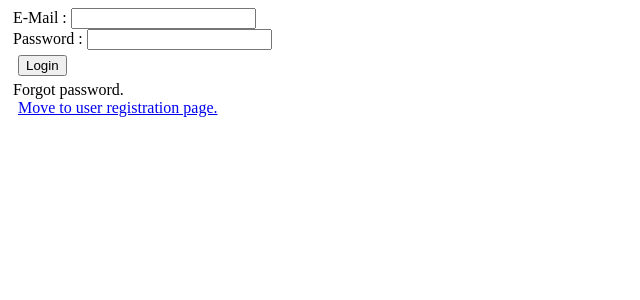
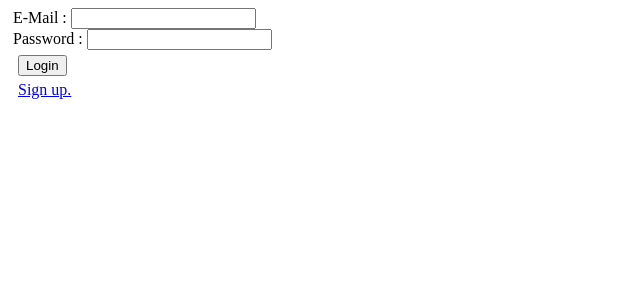
Before and after one commit to mathdwarf/tsumiki-templates, a Flask app: page /login in a window 1280 px wide. Shown: the top 300 px of the page, without its empty margins (0-640 px from the left). Run offline with Flask 2, Linux system fonts and the light colour scheme.

Commit message:
Update Login UI and flow.

```diff
--- a/flask-project/website/app/templates/login.html
+++ b/flask-project/website/app/templates/login.html
@@ -7,11 +7,13 @@
   </head>
   <body>
     <div style="margin: 5px;">
-      <div><span>E-Mail : </span><input type="text" id="email" /></div>
-      <div><span>Password : </span><input type="password" id="password" /></div>
+      <form action="javascript:login()">
+        <div><span>    E-Mail : </span><input type="text" id="email" /></div>
+        <div><span>    Password : </span><input type="password" id="password" /></div>
         <div><button id="loginBtn" style="margin: 5px;">Login</button></div>
-      <div><!--<a href="" style="margin: 5px;">-->Forgot password.<!--</a>--></div>
-      <div><a href="{{url_for('auth.register')}}" style="margin: 5px;">Move to user registration page.</a></div>
+      </form>
+      <!--<div><a href="" style="margin: 5px;">Forgot password.</a></div>-->
+      <div><a href="{{url_for('auth.register')}}" style="margin: 5px;">Sign up.</a></div>
     </div>
     <script>
       const email = document.getElementById('email');
@@ -19,6 +21,7 @@
       const loginBtn  = document.getElementById('loginBtn');
 
       function login() {
+        if ((email.value !== '') && (password.value !== '')) {
           let fData = new FormData();
           fData.append('email', email.value);
           fData.append('password', password.value);
@@ -32,13 +35,16 @@
               window.location.href = response.url;
             }
             else {
-            alert('Error', 'Occuring some error on login process.');
+              alert('Occuring some error on login process.', 'Error is happen!');
             }
-        }).catch(
-          error => console.log(error)
-        );
+          }).catch(error => {
+            alert('Occuring some error on login process.', 'Error is happen!');
+          });
         }
-      loginBtn.addEventListener('click', login);
+        else {
+          alert('Please input E-Mail address and password.', 'Caution!');
+        }
+      }
     </script>
   </body>
 </html>
```
Lines whose indentation alone changed are shown as unchanged.
